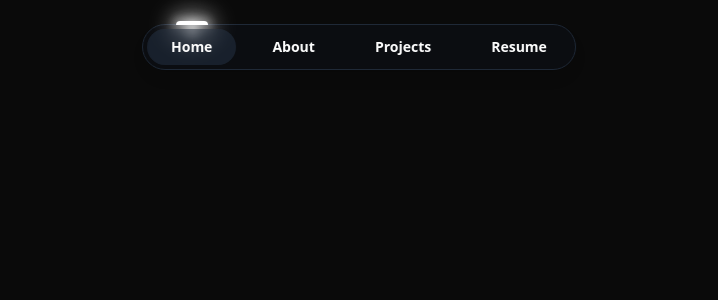
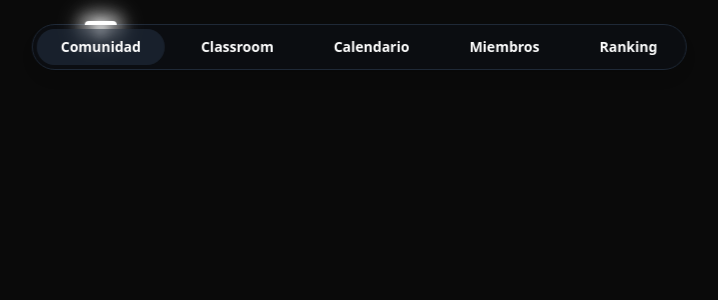
Before and after one commit to adriapedralbes/FuturPrive, a Next.js app in the folder frontend/: page /comunidad in a window 1280 px wide. Shown: the top 300 px of the page, without its empty margins (281-999 px from the left). Built offline with nearby package versions, Linux system fonts and the light colour scheme.

Commit message:
fix: fixed navbar glow animation

```diff
--- a/frontend/src/app/comunidad/page.tsx
+++ b/frontend/src/app/comunidad/page.tsx
@@ -1,11 +1,9 @@
-"use client";
-
-import { NavBarDemo } from "@/components/navbar-community";
+import { NavBarCommunity } from "@/components/navbar-community";
 
 export default function CommunityPage() {
   return (
     <div className="min-h-screen bg-[#0a0a0a] text-white">
-      <NavBarDemo />
+      <NavBarCommunity />
     </div>
   );
 }
--- a/frontend/src/components/magicui/animated-beam.tsx
+++ b/frontend/src/components/magicui/animated-beam.tsx
@@ -84,7 +84,8 @@ export const AnimatedBeam: React.FC<AnimatedBeamProps> = ({
           rectB.top - containerRect.top + rectB.height / 2 + endYOffset;
 
         const controlY = startY - curvature;
-        const d = `M ${startX},${startY} Q ${(startX + endX) / 2
+        const d = `M ${startX},${startY} Q ${
+          (startX + endX) / 2
         },${controlY} ${endX},${endY}`;
         setPathD(d);
       }
--- a/frontend/src/components/navbar-community.tsx
+++ b/frontend/src/components/navbar-community.tsx
@@ -1,15 +1,16 @@
 "use client";
 
-import { Home, User, Briefcase, FileText } from "lucide-react";
+import { Users, GraduationCap, Calendar, User, Trophy } from "lucide-react";
 
 import { NavBar } from "@/components/ui/Community/tubelight-navbar";
 
-export function NavBarDemo() {
+export function NavBarCommunity() {
   const navItems = [
-    { name: "Home", url: "/", icon: Home },
-    { name: "About", url: "#", icon: User },
-    { name: "Projects", url: "#", icon: Briefcase },
-    { name: "Resume", url: "#", icon: FileText },
+    { name: "Comunidad", url: "/", icon: Users },
+    { name: "Classroom", url: "#", icon: GraduationCap },
+    { name: "Calendario", url: "#", icon: Calendar },
+    { name: "Miembros", url: "#", icon: User },
+    { name: "Ranking", url: "#", icon: Trophy },
   ];
 
   return <NavBar items={navItems} />;
--- a/frontend/src/components/ui/Community/tubelight-navbar.tsx
+++ b/frontend/src/components/ui/Community/tubelight-navbar.tsx
@@ -73,7 +73,7 @@ export function NavBar({ items, className }: NavBarProps) {
                 >
                   {/* Glow effect on active tab */}
                   <motion.div
-                    className="absolute -top-2 left-1/2 -translate-x-1/2 w-8 h-1 bg-white rounded-t-full"
+                    className="absolute -top-2 left-0 right-0 mx-auto w-8 h-1 bg-white rounded-t-full"
                     layoutId="glow"
                     animate={{
                       boxShadow: [
@@ -93,9 +93,9 @@ export function NavBar({ items, className }: NavBarProps) {
                       },
                     }}
                   >
-                    <div className="absolute w-12 h-6 bg-white/30 rounded-full blur-md -top-2 -left-2" />
-                    <div className="absolute w-8 h-6 bg-white/40 rounded-full blur-md -top-1" />
-                    <div className="absolute w-4 h-4 bg-white/50 rounded-full blur-sm top-0 left-2" />
+                    <div className="absolute w-12 h-6 bg-white/30 rounded-full blur-md -top-2 left-1/2 -translate-x-1/2" />
+                    <div className="absolute w-8 h-6 bg-white/40 rounded-full blur-md -top-1 left-1/2 -translate-x-1/2" />
+                    <div className="absolute w-4 h-4 bg-white/50 rounded-full blur-sm top-0 left-1/2 -translate-x-1/2" />
                   </motion.div>
                 </motion.div>
               )}
```
Also changed, not shown: frontend/src/components/dialogButton.tsx (line endings or trailing spaces). Lines whose indentation alone changed are shown as unchanged.
